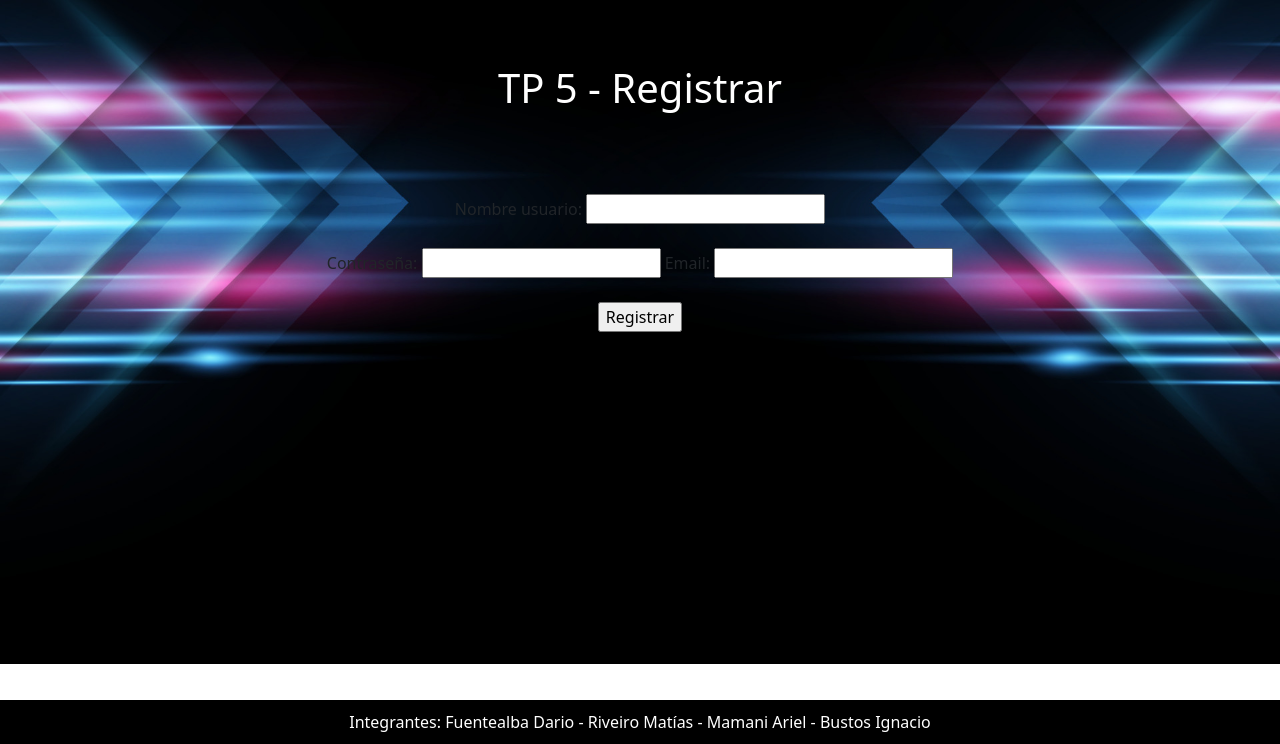
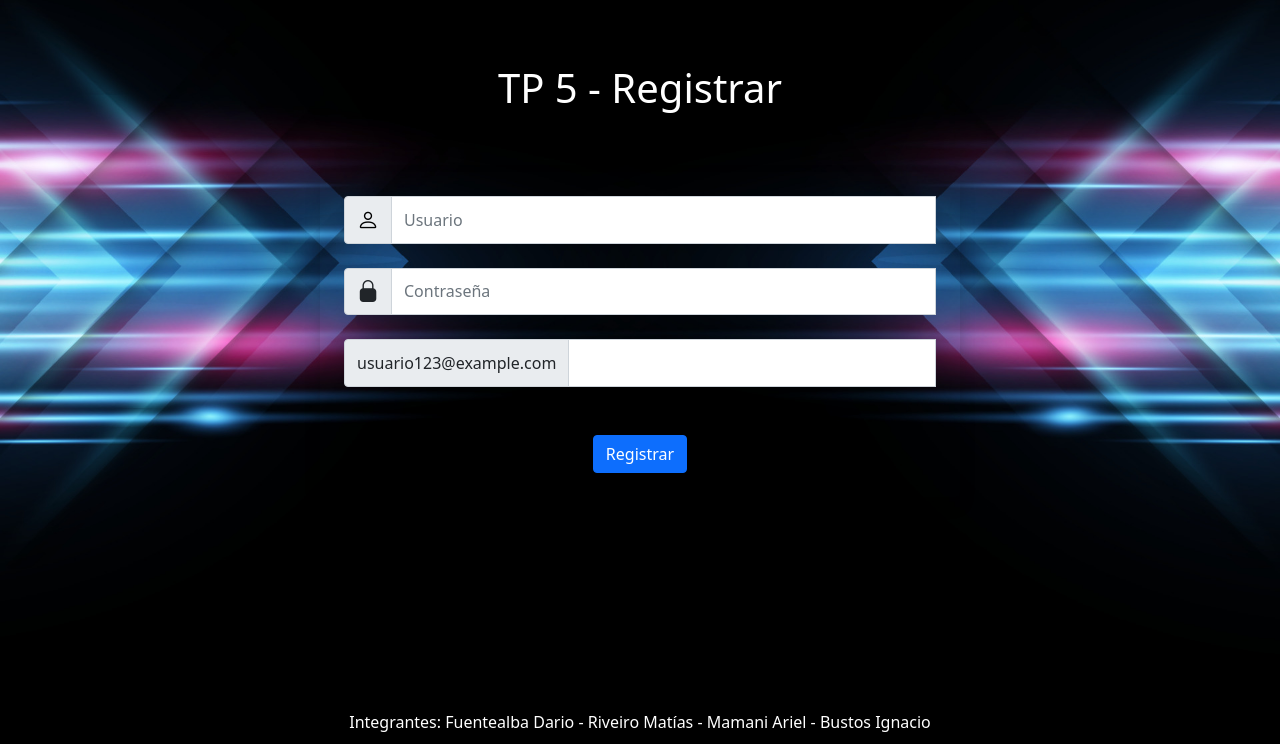
Before and after one commit to Ariel-Mamani/PWD2024_TP5, a PHP site: page /Vista/Login/registro.php in a window 1280 px wide. Shown: the part 56-800 px from the top of the page. Run offline with PHP 8.4, Linux system fonts and the light colour scheme; some libraries are stand-ins or nearby versions.

Commit message:
estilo con boostrap

```diff
--- a/Vista/Login/registro.php
+++ b/Vista/Login/registro.php
@@ -6,23 +6,30 @@ include_once '../Estructura/header.php';
     <h1 class='text-center mb-4 text-white'><?php echo $titulo;?></h1>
 </div>
 <body>
+<div class="divform rounded p-4 shadow">
 <!-- Formulario de Registro -->
-<form id="form" name="form" action="procesar_registro.php" method="get" class="full-height p-5">
-    <div class="form-group text-center">
-        <label for="usuario">Nombre usuario:</label>
-        <input type="text" name="usuario" id="usuario" required><br><br>
-
-        <label for="clave">Contraseña:</label>
-        <input id="clave" name="clave" type="password" required>
+    <form id="form" name="form" action="procesar_registro.php" method="get">
+        <!-- Nombre usuario  -->
+        <div class="input-group mb-4">
+            <span class="input-group-text" id="basic-addon1"><i class="bi bi-person" style="font-size: 22px; color: black;"></i></span>
+            <input type="text" name="usuario" id="usuario" class="form-control" placeholder="Usuario" required><br><br>
+        </div>
+        <!-- Contraseña -->
+        <div class="input-group mb-4">
+        <span class="input-group-text" id="basic-addon2"><i class="bi bi-lock-fill" style="font-size: 22px;"></i></span>
+        <input id="clave" name="clave" type="password" class="form-control" placeholder="Contraseña" required>
         <input type="hidden" name="clave_md5" id="clave_md5">
-        <!-- investigar sobre password_hash() -->
-
-        <label for="email">Email:</label>
-        <input type="email" name="email" id="email" required><br><br>
-
-        <input type="submit" value="Registrar" onclick="convertirClaveMD5()">
-    </div>
-</form>
+            <!-- investigar sobre password_hash() -->
+        </div>
+        <!-- Email -->
+        <div class="input-group">
+            <span class="input-group-text">usuario123@example.com</span>
+            <input type="email" name="email" id="email" class="form-control" required><br><br>
+        </div>
+        <input type="submit" value="Registrar" onclick="convertirClaveMD5()" class="btn btn-primary mt-5">
+        </div>
+    </form>
+</div>
 </body>
 <script>
     function convertirClaveMD5(){
```
Also changed, not shown: Vista/Login/login.php (+15 -10 lines).
